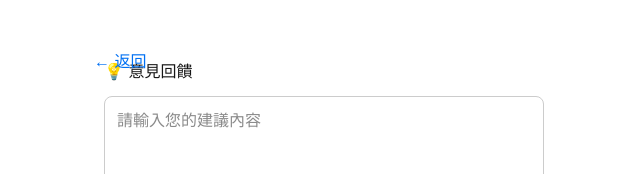
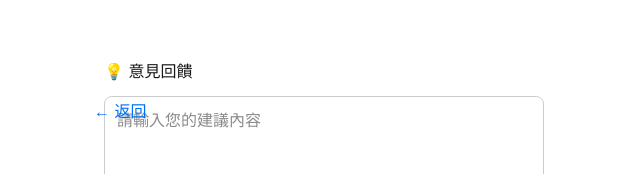
Before and after one commit to shing1223/mopup-web, a Next.js app: page /feedback in a window 1280 px wide. Shown: the top 174 px of the page, without its empty margins (316-956 px from the left). Built offline with nearby package versions, Linux system fonts and the light colour scheme.

Commit message:
Initial commit

```diff
--- a/app/feedback/page.tsx
+++ b/app/feedback/page.tsx
@@ -74,6 +74,11 @@ const styles: { [key: string]: React.CSSProperties } = {
         color: '#0070f3',
         fontSize: 16,
         cursor: 'pointer',
+
+        marginTop: 50,
+        marginBottom: 20,
+        alignSelf: 'flex-start',
+
     },
     form: {
         display: 'flex',
```
